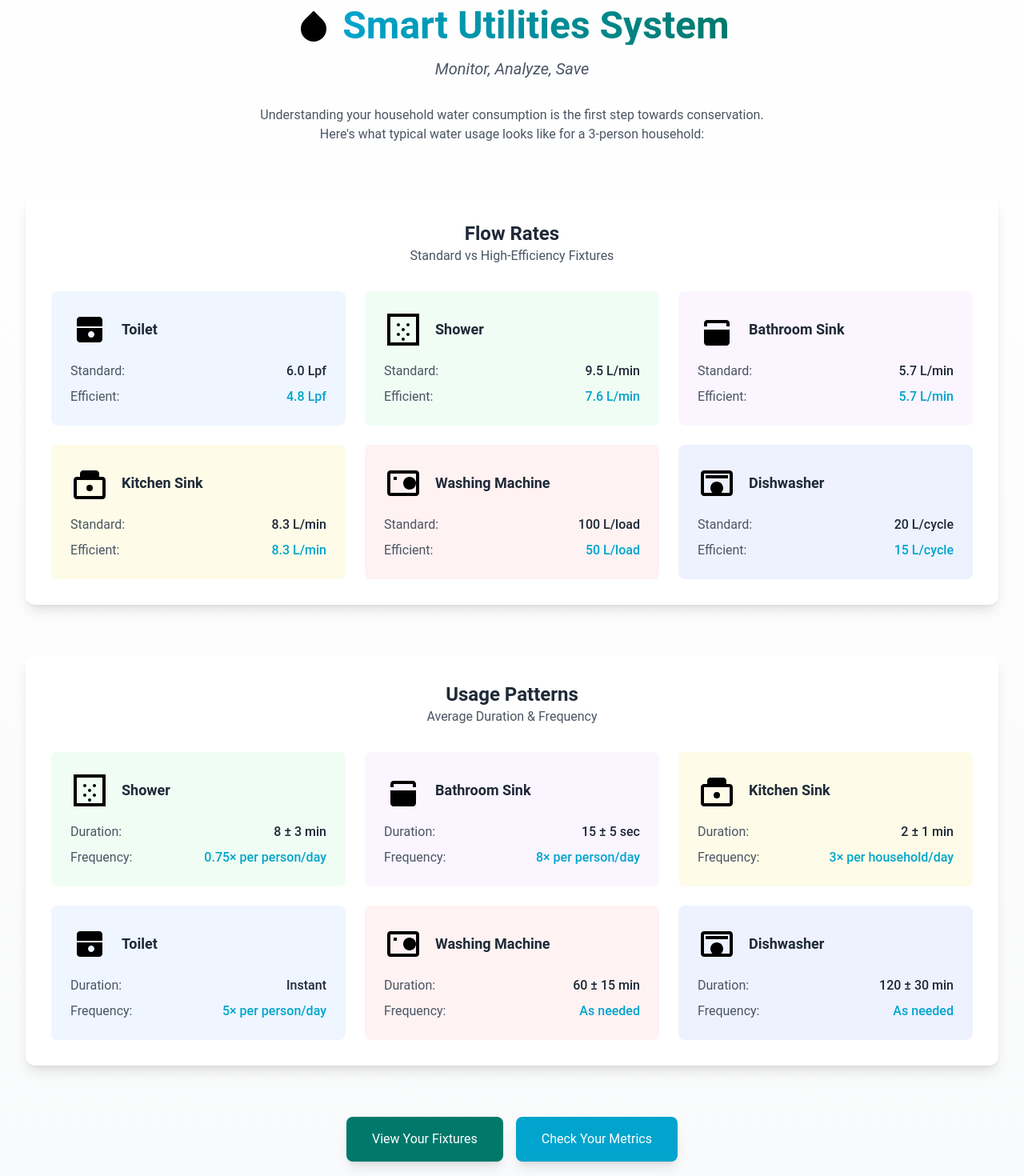
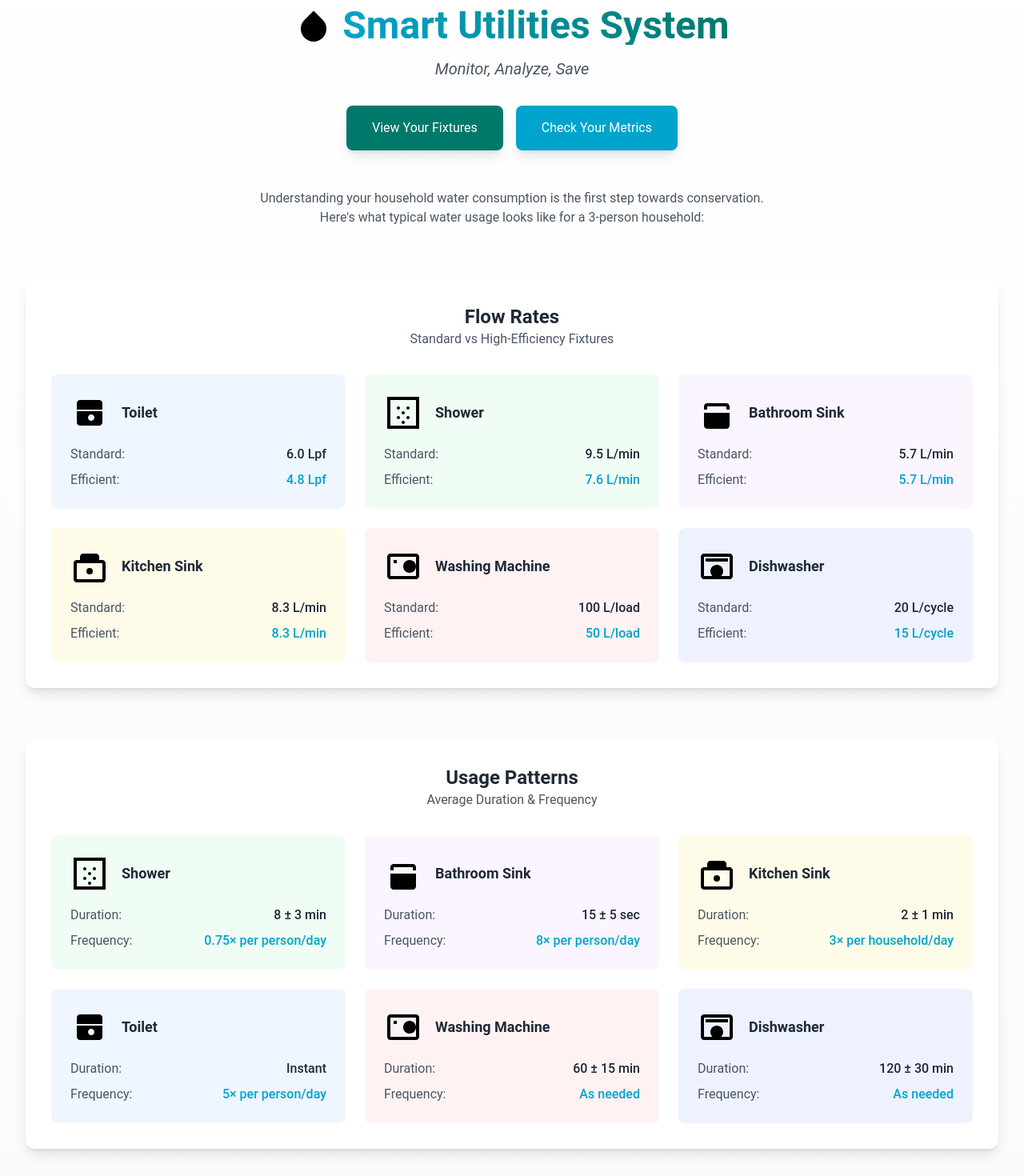
Before and after one commit to mostafadeiab/capstoneproject, a Next.js app: page / in a window 1280 px wide. Shown: the part 120-1590 px from the top of the page at 80% size. Built offline with nearby package versions, Linux system fonts and the light colour scheme.

Commit message:
Home Page buttons moved up

```diff
--- a/app/page.tsx
+++ b/app/page.tsx
@@ -107,7 +107,7 @@
       <NavBar />
 
       <main className="max-w-7xl mx-auto px-8 py-16">
-        {/* Hero Section */}
+        {/* Hero Section with Buttons */}
         <div className="text-center mb-16">
           <div className="flex items-center justify-center gap-3 mb-4">
             <Image
@@ -124,6 +124,23 @@
           <p className="text-xl text-gray-600 italic mb-8">
             Monitor, Analyze, Save
           </p>
+
+          {/* Moved Call to Action Buttons here */}
+          <div className="flex gap-4 justify-center mb-12">
+            <Link
+              href="/fixtures"
+              className="bg-accent hover:bg-accent-dark text-white px-8 py-4 rounded-lg transition-all hover:scale-105 shadow-lg"
+            >
+              View Your Fixtures
+            </Link>
+            <Link
+              href="/metrics"
+              className="bg-primary hover:bg-primary-dark text-white px-8 py-4 rounded-lg transition-all hover:scale-105 shadow-lg"
+            >
+              Check Your Metrics
+            </Link>
+          </div>
+
           <p className="text-gray-600 max-w-2xl mx-auto">
             Understanding your household water consumption is the first step towards conservation.
             Here&apos;s what typical water usage looks like for a 3-person household:
@@ -184,22 +201,6 @@
             </div>
           ))}
         </div>
-
-        {/* Call to Action */}
-        <div className="flex gap-4 justify-center mt-16">
-          <Link
-            href="/fixtures"
-            className="bg-accent hover:bg-accent-dark text-white px-8 py-4 rounded-lg transition-all hover:scale-105 shadow-lg"
-          >
-            View Your Fixtures
-          </Link>
-          <Link
-            href="/metrics"
-            className="bg-primary hover:bg-primary-dark text-white px-8 py-4 rounded-lg transition-all hover:scale-105 shadow-lg"
-          >
-            Check Your Metrics
-          </Link>
-        </div>
       </main>
     </div>
   );
```
